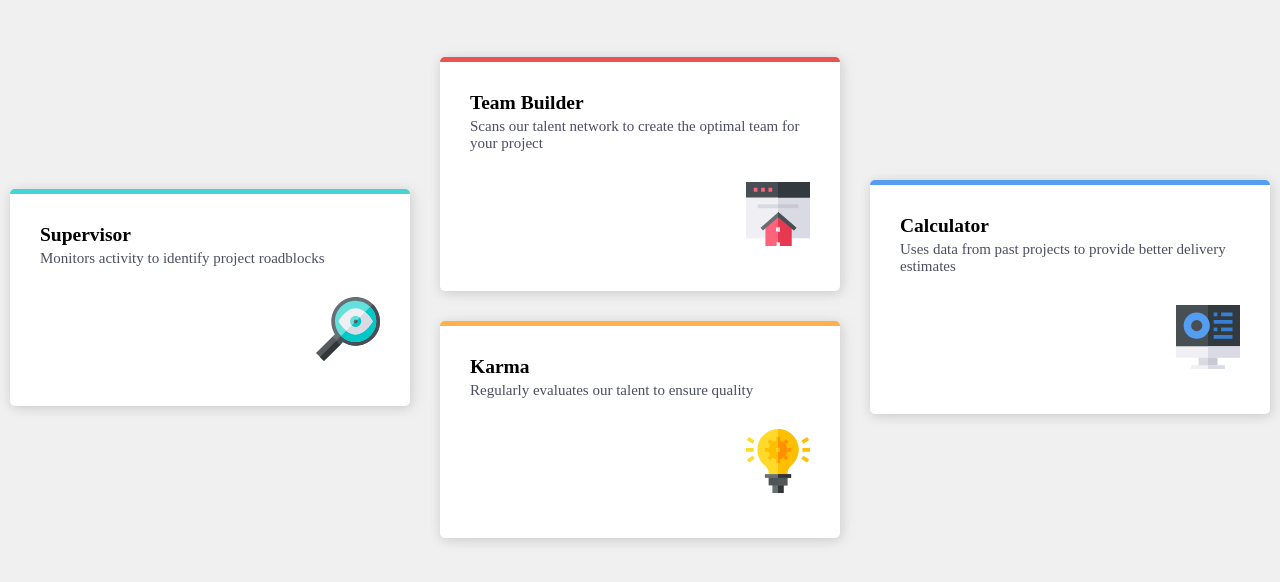
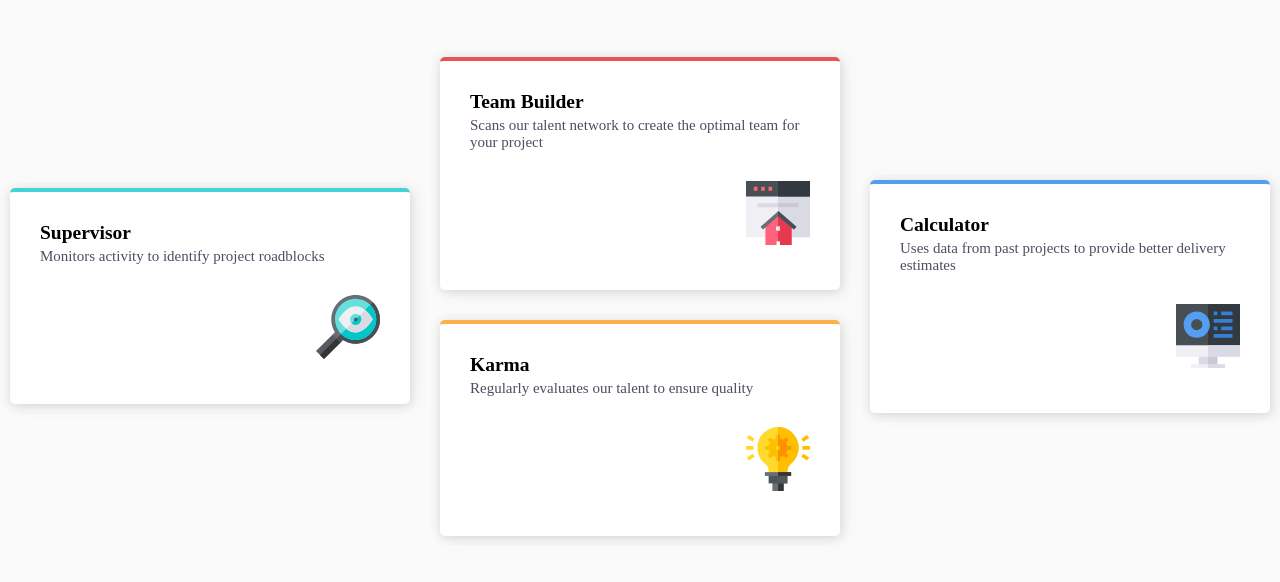
Before and after one commit to Cyber-Enthusiast-hub/four-card-feature-section, a plain HTML site: page index.html in a window 1280 px wide. Shown: the part 228-810 px from the top of the page. Drawn offline with Linux system fonts and the light colour scheme; a web font is replaced by a local one.

Commit message:
Update style.css

```diff
--- a/style.css
+++ b/style.css
@@ -44,7 +44,7 @@ body {
   font-family: Poppins;
   margin: 3rem 2rem;
   height: 100%;
-  background-color: rgb(240, 240, 240);
+  background-color: rgb(250, 250, 250);
 }
 
 header {
@@ -135,17 +135,17 @@ h3 {
 }
 
 .supervisor-section {
-  border-top: 5px solid hsl(180, 62%, 55%);
+  border-top: 4px solid hsl(180, 62%, 55%);
 }
 
 .team-builder-section {
-  border-top: 5px solid hsl(0, 78%, 62%);
+  border-top: 4px solid hsl(0, 78%, 62%);
 }
 
 .karma-section {
-  border-top: 5px solid hsl(34, 97%, 64%);
+  border-top: 4px solid hsl(34, 97%, 64%);
 }
 
 .calculator-section {
-  border-top: 5px solid hsl(212, 86%, 64%);
+  border-top: 4px solid hsl(212, 86%, 64%);
 }
```
